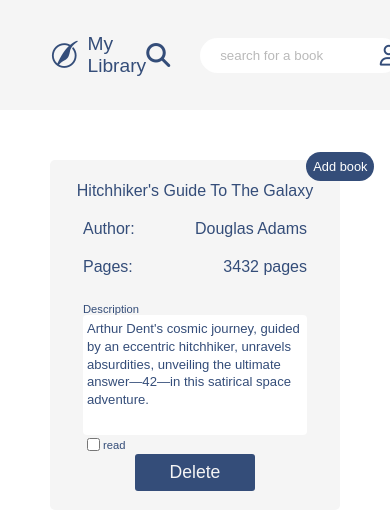
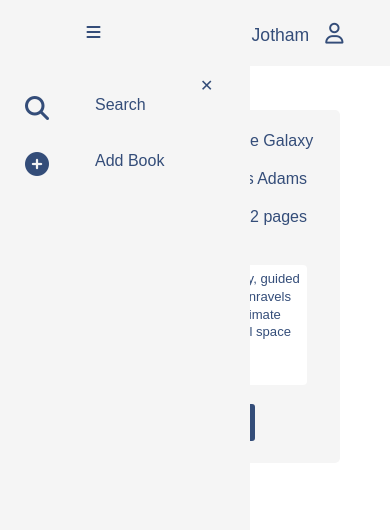
Before and after one commit to BazBixxxy/my-library-app, a plain HTML site: page index.html in a window 390 px wide. Both pictures are taken after a click on the icon 64 px from the left and 55 px from the top of the page. Drawn offline with Linux system fonts and the light colour scheme.

Commit message:
made the library-app responsive

```diff
--- a/index.html
+++ b/index.html
@@ -3,10 +3,11 @@
   <head>
     <meta charset="UTF-8" />
     <meta name="viewport" content="width=device-width, initial-scale=1.0" />
-    <link rel="stylesheet" href="style.css" />
+    <link rel="stylesheet" href="styles/style.css" />
     <link rel="stylesheet" href="styles/header.css" />
     <link rel="stylesheet" href="styles/sidebar.css" />
     <link rel="stylesheet" href="styles/books.css" />
+    <link rel="stylesheet" href="styles/media.css" />
     <script
       src="https://kit.fontawesome.com/478d3db66a.js"
       crossorigin="anonymous"
@@ -14,7 +15,7 @@
     <title>My Library</title>
   </head>
   <body>
-    <div class="header">
+    <header class="header">
       <div class="content">
         <div class="left">
           <i class="fa-brands fa-pied-piper"></i>
@@ -30,7 +31,7 @@
           <i class="fa-solid fa-angle-down"></i>
         </div>
       </div>
-    </div>
+    </header>
 
     <div class="sidebar">
       <div class="close">&#10005;</div>
@@ -83,6 +84,27 @@
         </div>
       </form>
     </div>
+
+    <nav>
+      <div class="left">
+        <i class="fa-solid fa-bars"></i>
+      </div>
+      <div class="right">
+        <div class="account" id="account">Jotham</div>
+        <i class="fa-regular fa-user" title="Your account"></i>
+      </div>
+    </nav>
+
+    <aside>
+      <div class="close-button">&#10005;</div>
+      <div class="search">
+        <i class="fa-solid fa-magnifying-glass"></i> Search
+      </div>
+      <div class="add-book">
+        <i class="fa-solid fa-circle-plus"></i> Add Book
+      </div>
+    </aside>
+
     <div class="main-content"></div>
     <button class="add">Add book</button>
     <script src="javaScript/index.js"></script>
--- a/javaScript/events.js
+++ b/javaScript/events.js
@@ -70,7 +70,6 @@ document.querySelector(".header").addEventListener("click", () => {
   `;
 });
 
-
 document.getElementById("form").addEventListener("submit", (event) => {
   event.preventDefault();
   addBookToLibrary();
@@ -83,4 +82,31 @@ document.getElementById("form").addEventListener("submit", (event) => {
   document.querySelector(".main-content").style = `
       filter: none;
     `;
+  document.querySelector("aside").style = `
+    display: none;
+  `;
 });
+
+document.querySelector(".add-book").addEventListener("click", () => {
+  document.querySelector(".sidebar").style = `
+    display: initial;
+    `;
+  document.querySelector(".header").style = `
+    filter: blur(3px);
+  `;
+  document.querySelector(".main-content").style = `
+    filter: blur(3px);
+  `;
+  document.querySelector("aside").style = `
+    display: none;
+  `;
+});
+
+const phoneSideBar = document.querySelector("aside");
+document.querySelector(".fa-bars").addEventListener("click", () => {
+  phoneSideBar.style.display = "flex";
+});
+
+document.querySelector(".close-button").addEventListener("click", () => {
+  phoneSideBar.style.display = "none";
+});
--- a/styles/books.css
+++ b/styles/books.css
@@ -1,6 +1,6 @@
 .main-content {
   display: grid;
-  grid-template-columns: repeat(auto-fill, minmax(250px, 1fr));
+  grid-template-columns: repeat(auto-fill, minmax(280px, 1fr));
   gap: 15px;
   margin-top: 110px;
   padding: 50px;
@@ -8,18 +8,15 @@
 }
 
 .main-content > div {
-  height: 350px;
   background-color: var(--white-text);
   color: var(--standard-color);
   display: flex;
   flex-direction: column;
   align-items: center;
   border-radius: 5px;
-  /* padding: 20px; */
 }
 
 .main-content .content {
-  height: 100%;
   display: flex;
   flex-direction: column;
   align-items: center;
@@ -36,16 +33,14 @@
   height: 75px;
   font-weight: 300;
   margin-bottom: 8px;
-  display: grid;
-  grid-template-rows: repeat(2, 1fr);
 }
 
 .author-section,
 .page-section {
-  width: 100%;
   display: flex;
   align-items: flex-start;
   justify-content: space-between;
+  margin-bottom: 20px;
 }
 
 .author,
--- a/styles/header.css
+++ b/styles/header.css
@@ -1,4 +1,4 @@
-.header {
+header {
   background-color: var(--white-text);
   position: fixed;
   top: 0;
@@ -11,7 +11,7 @@
   z-index: 10;
 }
 
-.header .content {
+header .content {
   width: 100%;
   display: flex;
   align-items: center;
@@ -42,12 +42,12 @@
   align-items: center;
 }
 
-.fa-magnifying-glass {
+.header .fa-magnifying-glass {
   font-size: 1.5rem;
   margin-right: 30px;
 }
 
-.search {
+.header .search {
   width: 80%;
   min-width: 200px;
   max-width: 450px;
@@ -80,3 +80,61 @@
   margin-left: 5px;
   margin-top: 5px;
 }
+
+/* phone designs */
+
+nav {
+  /* background-color: lightsalmon; */
+  background-color: var(--white-text);
+  position: fixed;
+  top: 0;
+  right: 0;
+  left: 0;
+  display: none;
+  align-items: center;
+  justify-content: space-around;
+  width: 100%;
+  padding: 20px;
+  z-index: 20;
+}
+
+nav > .right {
+  display: flex;
+  gap: 1rem;
+  align-items: center;
+}
+
+aside {
+  /* background-color: blueviolet; */
+  background-color: var(--white-text);
+  position: fixed;
+  left: 0;
+  width: 250px;
+  padding-top: 30px;
+  height: 500px;
+  margin-top: 6px;
+  border-bottom-right-radius: 5px;
+  z-index: 10;
+  gap: 2rem;
+  flex-direction: column;
+  align-items: center;
+  color: var(--standard-color);
+  display: none;
+}
+
+.close-button {
+  position: absolute;
+  top: 10px;
+  right: -150px;
+}
+
+aside > div {
+  display: flex;
+  gap: 1rem;
+  width: 80%;
+}
+
+aside i {
+  font-size: 1.5rem;
+  margin-right: 30px;
+}
--- /dev/null
+++ b/styles/media.css
@@ -0,0 +1,35 @@
+@media (max-width: 550px) {
+  .header {
+    display: none;
+  }
+  .add {
+    display: none;
+  }
+
+  .main-content {
+    margin-top: 60px;
+  }
+
+  .sidebar {
+    width: 400px;
+    top: 67px;
+  }
+
+  nav{
+    display: flex;
+  }
+}
+
+/* Small devices (tablets, 768px and up) */
+@media (max-width: 800px) {
+  .header .left {
+    width: 10%;
+    margin-right: 50px;
+  }
+
+}
+
+/* Large devices (large desktops, 1200px and up) */
+@media (min-width: 1200px) {
+
+}
--- a/styles/sidebar.css
+++ b/styles/sidebar.css
@@ -2,10 +2,9 @@
   background-color: var(--white-text);
   position: fixed;
   left: 0;
-  top: 16%;
+  top: 110px;
   height: 100%;
   width: 550px;
-  /* width: 45%; */
   color: var(--standard-color);
   padding-top: 40px;
   padding-left: 30px;
--- a/style.css
+++ b/styles/style.css
@@ -11,11 +11,25 @@
   --padding-right: 50px;
 }
 
+@media (prefers-color-scheme: dark) {
+  :root {
+    --text-color: hsl(0, 0%, 17%);
+    --white-text: whitesmoke;
+    --delete-color: hsl(0, 100%, 56%);
+    --standard-color: hsl(218, 40%, 34%);
+    --hover-color: hsl(218, 40%, 30%);
+    --read-color: hsl(180, 100%, 94%);
+    --description-read: hsl(180, 90%, 100%);
+    --header-background: bisque;
+  }
+}
+
 body {
   margin: 0;
   box-sizing: border-box;
   font-family: sans-serif;
   font-weight: 100;
+  overflow-x: hidden;
 }
 
 button {
@@ -33,8 +47,8 @@ label {
 
 .add {
   position: fixed;
-  top: 18%;
-  right: 4%;
+  top: 130px;
+  right: 50px;
   padding: 7px;
   background-color: var(--standard-color);
   color: white;
```
Also changed, not shown: images/menu-2.png (added).
